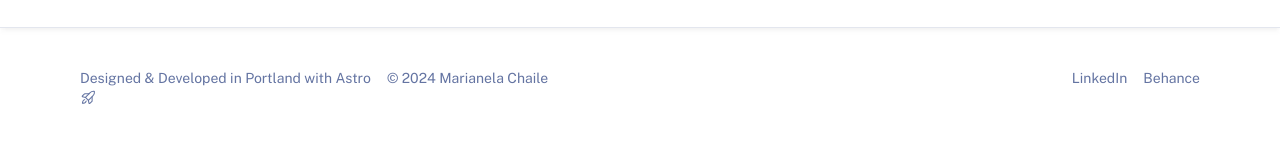
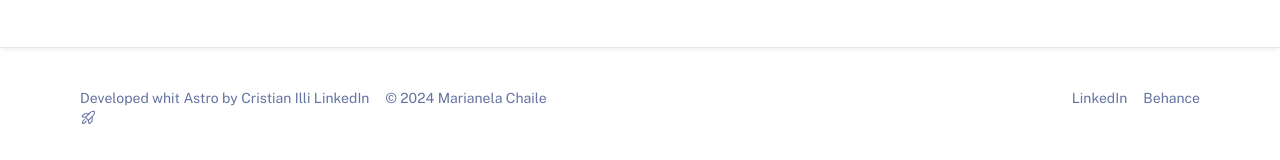
Before and after one commit to illiCristian/portfolio-web-design, an Astro site: page /work/criar-en-grupo in a window 1280 px wide. Shown: the part 2368-2528 px from the top of the page. Built offline with nearby package versions, Linux system fonts and the light colour scheme; Astro itself is replaced by a stand-in of ours; what tailwindcss-animated would draw is missing.

Commit message:
feat: footer

```diff
--- a/src/components/Footer.astro
+++ b/src/components/Footer.astro
@@ -6,9 +6,8 @@ const currentYear = new Date().getFullYear();
 <footer>
   <div class="group">
     <p>
-      Designed & Developed in Portland with <a href="https://astro.build/"
-        >Astro</a
-      >
+      Developed whit Astro by Cristian Illi <a
+        href="https://www.linkedin.com/in/cristian-illi/">LinkedIn</a>
       <Icon icon="rocket-launch" size="1.2em" />
     </p>
     <p>&copy; {currentYear} Marianela Chaile</p>
--- a/src/content/work/criar-en-grupo.md
+++ b/src/content/work/criar-en-grupo.md
@@ -9,6 +9,8 @@ description: |
 tags:
   - Design
   - Branding
+
+figmaLink: https://www.figma.com/design/I7dIQlFi1qozZjT5qwb1nS/ALFA2006?node-id=0-1&t=UElrv7hP1Up0F2Dt-1
 ---
 
 Lorem ipsum dolor sit amet, consectetur adipiscing elit. Curabitur posuere commodo venenatis. Pellentesque habitant morbi tristique senectus et netus et malesuada fames ac turpis egestas. Nam non ligula vel metus efficitur hendrerit. In hac habitasse platea dictumst. Praesent et mauris ut mi dapibus semper. Curabitur tortor justo, efficitur sit amet pretium cursus, porta eget odio. Cras ac venenatis dolor. Donec laoreet posuere malesuada. Curabitur nec mi tempor, placerat leo sit amet, tincidunt est. Quisque pellentesque venenatis magna, eget tristique nibh pulvinar in. Vestibulum vitae volutpat arcu. Aenean ut malesuada odio, sit amet pellentesque odio. Suspendisse nunc elit, blandit nec hendrerit non, aliquet at magna. Donec id leo ut nulla sagittis sodales.
```
